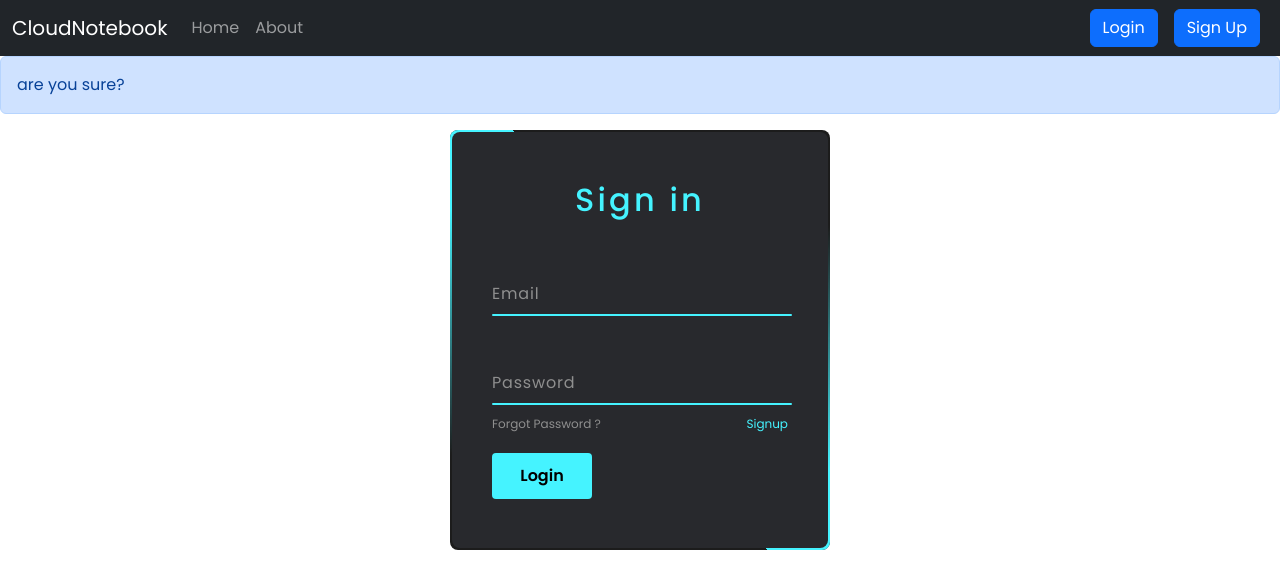
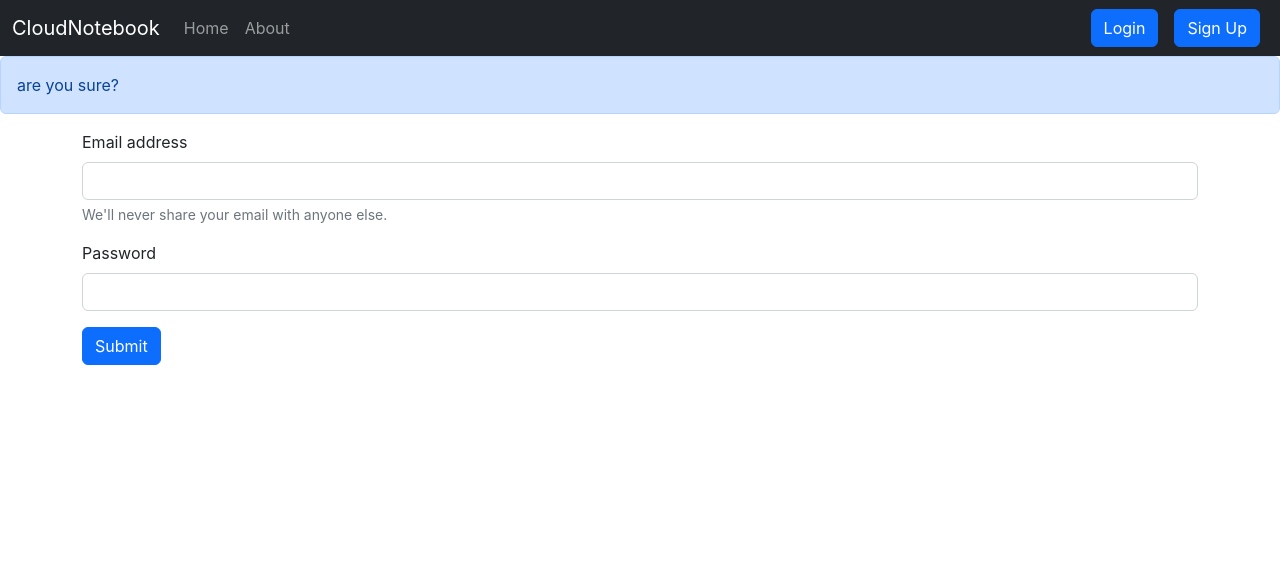
Before and after one commit to Aditya-Shitale/CloudNotebook, a React (Create React App) app: page /login in a window 1280 px wide. Shown: the top 588 px of the page. Built offline with nearby package versions, Linux system fonts and the light colour scheme.

Commit message:
Day 8 User login working useLocation used instead useHistory

```diff
--- a/src/components/Login.js
+++ b/src/components/Login.js
@@ -1,52 +1,79 @@
 import React from "react";
-import "./log.css";
-import { Link } from "react-router-dom";
 import { useState } from "react";
-
+import { useNavigate } from "react-router-dom";
 
 const Login = () => {
-   const[credentials,setCredentials]=useState({email:"",password:""});
 
-  const handleSubmit=async (e)=>{
+  const [credentials,setCredentials]=useState({email:"", password:""})
+  let navigate =useNavigate();
+  const handleSubmit = async (e) => {
+    e.preventDefault();
     const response = await fetch("http://localhost:5000/api/auth/login", {
       method: "POST",
-
       headers: {
-          "Content-Type": "application/json"
+        "Content-Type": "application/json",
+        "auth-token":
+          "eyJhbGciOiJIUzI1NiIsInR5cCI6IkpXVCJ9.eyJ1c2VyIjp7ImlkIjoiNjMyNGMxY2Y0NDc4MWRhOGU5ZWEwYzlmIn0sImlhdCI6MTY2MzQyODQ2Nn0.W6FxekqLphyd4G73V6LyYCY8uEFh2YKA71rF8Df4fws",
       },
-        body: JSON.stringify({ email: credentials.email, password: credentials.password }),
+      body: JSON.stringify({email: credentials.email, password: credentials.password }),
     });
     const json = await response.json();
     console.log(json);
+    if(json.success){
+      // save the authtoken and redirect
+      localStorage.setItem('token',json.authtoken);
+      navigate("/",{replace:true})
     }
+    else{
+
+      alert("Invalid credentials");
+    }
+  };
   const onChange = (e) => {
     setCredentials({ ...credentials, [e.target.name]: e.target.value });
   };
+
   return (
-    <>
-    <div className="logger">
-      <div className="box">
-        <form className="log" onSubmit={handleSubmit}>
-          <h2>Sign in</h2>
-          <div className="inputBox">
-            <input type="email"  required="required" value={credentials.email} onChange={onChange}/>
-            <span>Email</span>
-            <i></i>
+    <div>
+      <form onSubmit={handleSubmit}>
+        <div className="mb-3">
+          <label htmlFor="email" className="form-label">
+            {" "}
+            Email address
+          </label>
+          <input
+            type="email"
+            className="form-control"
+            id="email"
+            onChange={onChange}
+            name="email"
+            value={credentials.email}
+            aria-describedby="emailHelp"
+          />
+          <div id="emailHelp" className="form-text">
+            We'll never share your email with anyone else.
           </div>
-          <div className="inputBox">
-            <input type="password" required="required" value={credentials.password} onChange={onChange} />
-            <span>Password</span>
-            <i></i>
         </div>
-          <div className="links">
-            <Link to="#">Forgot Password ?</Link>
-            <Link to="#">Signup</Link>
+        <div className="mb-3">
+          <label htmlFor="password" className="form-label">
+            {" "}
+            Password
+          </label>
+          <input
+            type="password"
+            value={credentials.password}
+            onChange={onChange}
+            className="form-control"
+            name="password"
+            id="password"
+          />
         </div>
-          <input type="submit"  value="Login" />
+        <button type="submit" className="btn btn-primary">
+          {" "}
+          Submit
+        </button>
       </form>
     </div>
-    </div>
-    </>
   );
 };
 
--- a/src/components/Navbar.js
+++ b/src/components/Navbar.js
@@ -25,7 +25,7 @@ const Navbar = () => {
           <Link className={`nav-link ${location.pathname==="/about"?"active":""}`} to="/about" >About</Link>
         </li>
       </ul>
-      <form className="d-flex" role="search">
+      <form className="d-flex">
         <Link className="btn btn-primary mx-2" to="/login" role="button">Login</Link>
         <Link className="btn btn-primary mx-2" to="/signup" role="button">Sign Up</Link>
       </form>
--- a/src/components/Notes.js
+++ b/src/components/Notes.js
@@ -2,7 +2,7 @@ import React, { useContext, useEffect, useRef, useState } from "react";
 import noteContext from "../context/notes/noteContext";
 import Noteitem from "./Noteitem";
 import AddNote from "./AddNote";
-import { ChakraProvider,useDisclosure } from '@chakra-ui/react'
+import { ChakraProvider, useDisclosure } from "@chakra-ui/react";
 import {
   Modal,
   ModalOverlay,
@@ -13,47 +13,54 @@ import {
   ModalCloseButton,
   Box,
   Button,
-
-  } from '@chakra-ui/react'
-
+} from "@chakra-ui/react";
 
 const Notes = () => {
   const context = useContext(noteContext);
   const { notes, getNotes, editNote } = context;
-  const [note, setNote] = useState({id:"", etitle: "", edescription: "", etag: "", });
+  const [note, setNote] = useState({
+    id: "",
+    etitle: "",
+    edescription: "",
+    etag: "",
+  });
   useEffect(() => {
     getNotes();
     // eslint-disable-next-line
-  }, [])
+  }, []);
   const ref = useRef(null);
   const refClose = useRef(null);
 
   const updateNote = (currentNote) => {
     // console.log("click is been done");
     ref.current.click();
-     setNote({id: currentNote._id  ,etitle:currentNote.title,edescription:currentNote.description,etag: currentNote.tag});
+    setNote({
+      id: currentNote._id,
+      etitle: currentNote.title,
+      edescription: currentNote.description,
+      etag: currentNote.tag,
+    });
   };
   const handleClick = (e) => {
     // console.log("updating the note",note);
-    editNote(note.id,note.etitle,note.edescription,note.etag)
+    editNote(note.id, note.etitle, note.edescription, note.etag);
     refClose.current.click();
-
   };
   const onChange = (e) => {
     setNote({ ...note, [e.target.name]: e.target.value });
   };
-  const { isOpen, onOpen, onClose } = useDisclosure()
-    const finalRef = React.useRef(null)
+  const { isOpen, onOpen, onClose } = useDisclosure();
+  const finalRef = React.useRef(null);
 
   return (
     <>
       <AddNote />
       <ChakraProvider>
-      <Box ref={finalRef} tabIndex={-1} aria-label='Focus moved to this box'>
+        <Box ref={finalRef} tabIndex={-1} aria-label="Focus moved to this box">
           {/* Some other content that'll receive focus on close. */}
         </Box>
 
-        <Button ref={ref} mt={4} onClick={onOpen} style={{display:"none"}}>
+        <Button ref={ref} mt={4} onClick={onOpen} style={{ display: "none" }}>
           Edit note
         </Button>
         <Modal finalFocusRef={finalRef} isOpen={isOpen} onClose={onClose}>
@@ -62,15 +69,13 @@ const Notes = () => {
             <ModalHeader>Update Note</ModalHeader>
             <ModalCloseButton />
             <ModalBody>
-
               <form className="my-3">
                 <div className="mb-3">
-            <label htmlFor="title"  className="form-label">
+                  <label htmlFor="title" className="form-label">
                     Title
                   </label>
                   <input
                     type="text"
-
                     className="form-control"
                     id="etitle"
                     name="etitle"
@@ -109,34 +114,36 @@ const Notes = () => {
                     name="etag"
                     value={note.etag}
                     onChange={onChange}
-
                   />
                 </div>
-
               </form>
-
             </ModalBody>
 
             <ModalFooter>
-              <Button ref={refClose} variant='ghost' mr={3} onClick={onClose}>
+              <Button ref={refClose} variant="ghost" mr={3} onClick={onClose}>
                 Close
               </Button>
-              <Button disabled={note.etitle.length<5 &&note.edescription.length<5} colorScheme='blue' onClick={handleClick}>Update</Button>
+              <Button
+                disabled={
+                  note.etitle.length < 5 && note.edescription.length < 5
+                }
+                colorScheme="blue"
+                onClick={handleClick}
+              >
+                Update
+              </Button>
             </ModalFooter>
           </ModalContent>
         </Modal>
       </ChakraProvider>
 
-
       <div className="row my-3">
         <h1>Your notes here</h1>
-        <div className="container">
-
-        {notes.length===0&&"No notes here"}
-        </div>
+        <div className="container">{notes.length === 0 && "No notes here"}</div>
         {notes.map((note) => {
-          return <Noteitem key={note._id} updateNote={updateNote} note={note} />
-
+          return (
+            <Noteitem key={note._id} updateNote={updateNote} note={note} />
+          );
         })}
       </div>
     </>
```
Also changed, not shown: 1 other file (tests, documents, lock files or other folders). Lines whose indentation alone changed are shown as unchanged.
